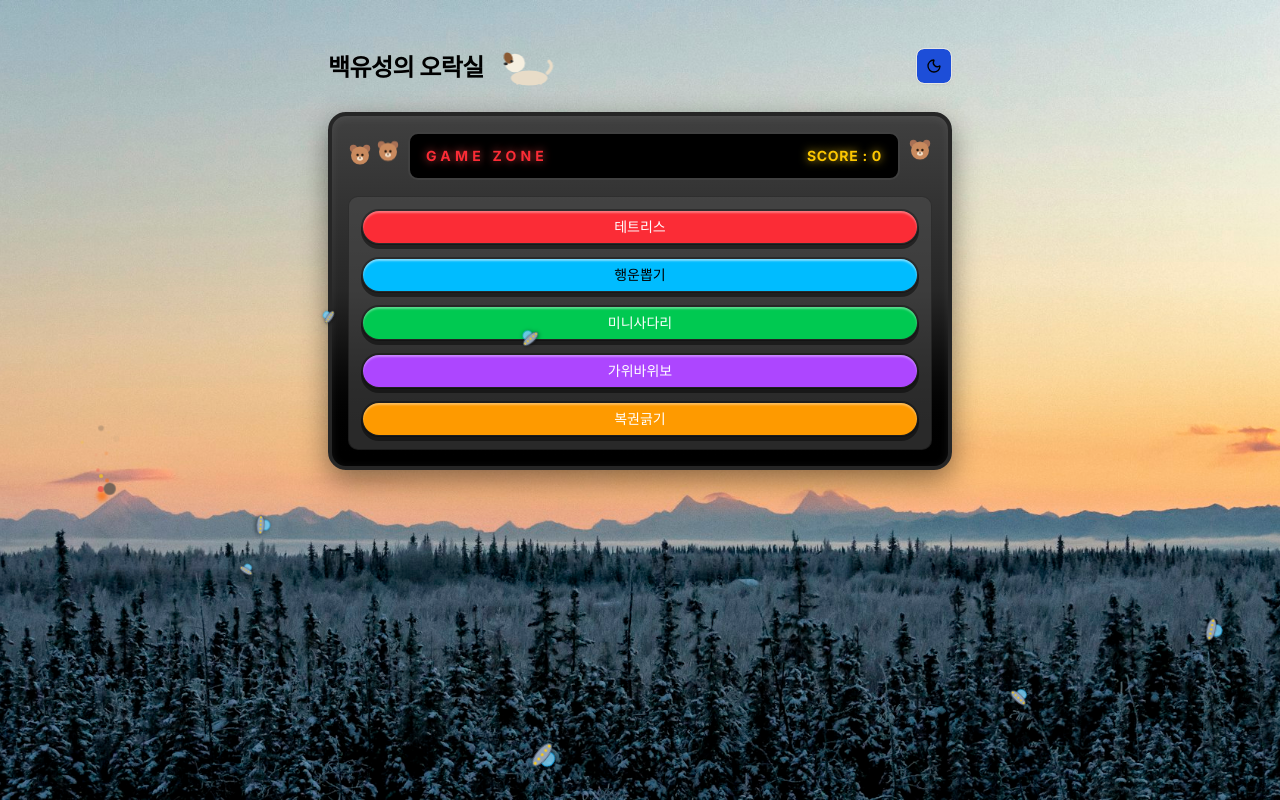
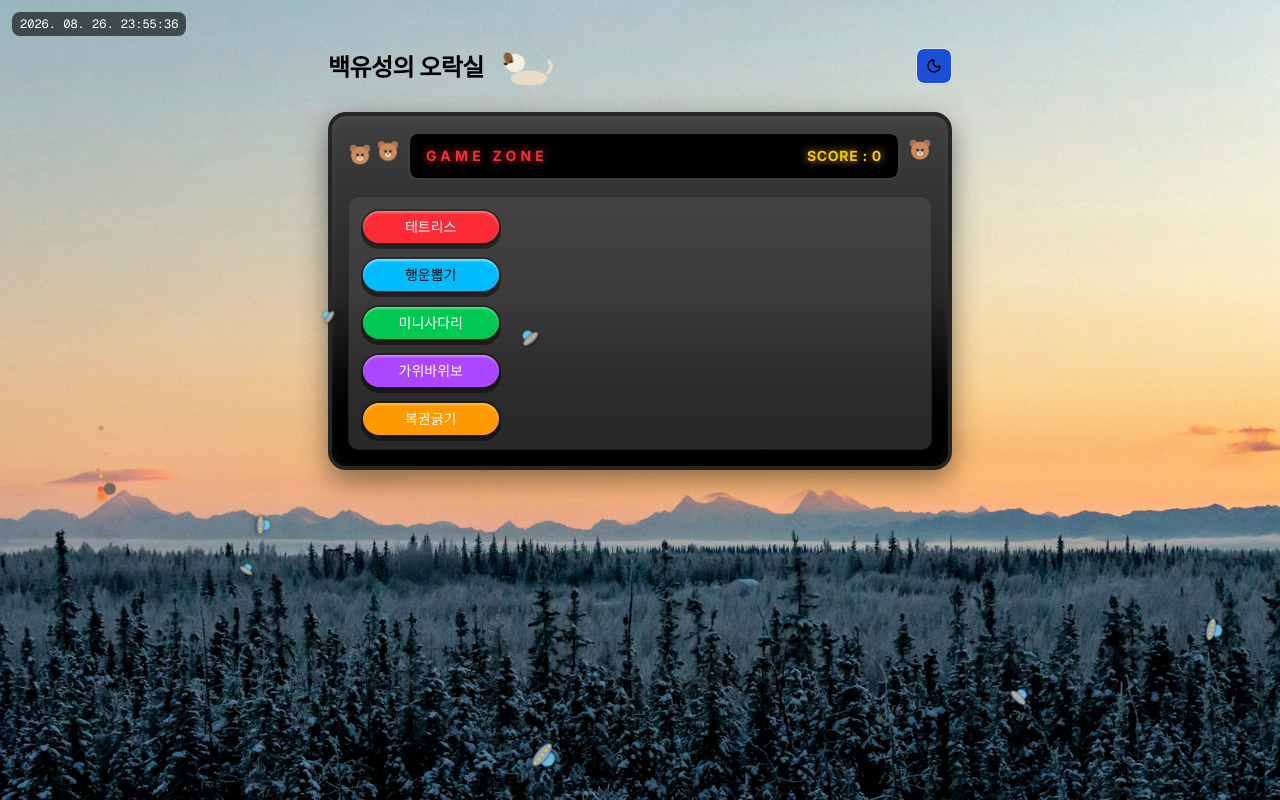
Before and after one commit to lu680035003500-sudo/0827_final_v1, a Next.js app: page / in a window 1280 px wide. Built offline with nearby package versions, Linux system fonts and the light colour scheme.

Commit message:
feat: 왼쪽 상단에 실시간 날짜/시간 표시, 게임 버튼 가로폭을 1/4로 축소
- LiveClock: useSyncExternalStore로 1초마다 갱신, SSR에서는 렌더링하지 않음
- 게임 버튼 5개에 w-1/4 적용

```diff
--- a/app/layout.tsx
+++ b/app/layout.tsx
@@ -5,6 +5,7 @@ import { cn } from "@/lib/utils";
 import { ThemeInitScript } from "@/components/theme/theme-init-script";
 import { BulletHoles } from "@/components/effects/bullet-holes";
 import { VolcanoEruption } from "@/components/effects/volcano-eruption";
+import { LiveClock } from "@/components/clock/live-clock";
 
 const inter = Inter({subsets:['latin'],variable:'--font-sans'});
 
@@ -34,6 +35,7 @@ export default function RootLayout({ children }: LayoutProps<"/">) {
         <ThemeInitScript />
       </head>
       <body className="min-h-full flex flex-col">
+        <LiveClock />
         <VolcanoEruption />
         {children}
         <BulletHoles />
--- /dev/null
+++ b/components/clock/live-clock.tsx
@@ -0,0 +1,36 @@
+"use client";
+
+import { useSyncExternalStore } from "react";
+
+function formatNow(): string {
+  return new Date().toLocaleString("ko-KR", {
+    year: "numeric",
+    month: "2-digit",
+    day: "2-digit",
+    hour: "2-digit",
+    minute: "2-digit",
+    second: "2-digit",
+    hour12: false,
+  });
+}
+
+function subscribe(callback: () => void) {
+  const timer = setInterval(callback, 1000);
+  return () => clearInterval(timer);
+}
+
+function getServerSnapshot(): string | null {
+  return null;
+}
+
+export function LiveClock() {
+  const now = useSyncExternalStore(subscribe, formatNow, getServerSnapshot);
+
+  if (!now) return null;
+
+  return (
+    <div className="fixed left-3 top-3 z-40 rounded-md bg-black/60 px-2 py-1 font-mono text-xs text-white">
+      {now}
+    </div>
+  );
+}
--- a/components/converter/converter.tsx
+++ b/components/converter/converter.tsx
@@ -82,7 +82,7 @@ export function Converter() {
         <Button
           type="button"
           variant="secondary"
-          className="rounded-full border-2 border-black/30 bg-red-500 text-white shadow-[0_4px_0_rgba(0,0,0,0.45),inset_0_2px_2px_rgba(255,255,255,0.35)] hover:bg-red-500 hover:brightness-110 active:translate-y-1 active:shadow-none"
+          className="w-1/4 rounded-full border-2 border-black/30 bg-red-500 text-white shadow-[0_4px_0_rgba(0,0,0,0.45),inset_0_2px_2px_rgba(255,255,255,0.35)] hover:bg-red-500 hover:brightness-110 active:translate-y-1 active:shadow-none"
           onClick={() => setShowGame(true)}
         >
           테트리스
@@ -91,7 +91,7 @@ export function Converter() {
         <Button
           type="button"
           variant="secondary"
-          className="rounded-full border-2 border-black/30 bg-sky-400 text-black shadow-[0_4px_0_rgba(0,0,0,0.45),inset_0_2px_2px_rgba(255,255,255,0.5)] hover:bg-sky-400 hover:brightness-110 active:translate-y-1 active:shadow-none"
+          className="w-1/4 rounded-full border-2 border-black/30 bg-sky-400 text-black shadow-[0_4px_0_rgba(0,0,0,0.45),inset_0_2px_2px_rgba(255,255,255,0.5)] hover:bg-sky-400 hover:brightness-110 active:translate-y-1 active:shadow-none"
           onClick={() => setShowLuckyDraw(true)}
         >
           행운뽑기
@@ -100,7 +100,7 @@ export function Converter() {
         <Button
           type="button"
           variant="secondary"
-          className="rounded-full border-2 border-black/30 bg-green-500 text-white shadow-[0_4px_0_rgba(0,0,0,0.45),inset_0_2px_2px_rgba(255,255,255,0.35)] hover:bg-green-500 hover:brightness-110 active:translate-y-1 active:shadow-none"
+          className="w-1/4 rounded-full border-2 border-black/30 bg-green-500 text-white shadow-[0_4px_0_rgba(0,0,0,0.45),inset_0_2px_2px_rgba(255,255,255,0.35)] hover:bg-green-500 hover:brightness-110 active:translate-y-1 active:shadow-none"
           onClick={() => setShowLadderGame(true)}
         >
           미니사다리
@@ -109,7 +109,7 @@ export function Converter() {
         <Button
           type="button"
           variant="secondary"
-          className="rounded-full border-2 border-black/30 bg-purple-500 text-white shadow-[0_4px_0_rgba(0,0,0,0.45),inset_0_2px_2px_rgba(255,255,255,0.35)] hover:bg-purple-500 hover:brightness-110 active:translate-y-1 active:shadow-none"
+          className="w-1/4 rounded-full border-2 border-black/30 bg-purple-500 text-white shadow-[0_4px_0_rgba(0,0,0,0.45),inset_0_2px_2px_rgba(255,255,255,0.35)] hover:bg-purple-500 hover:brightness-110 active:translate-y-1 active:shadow-none"
           onClick={() => setShowRps(true)}
         >
           가위바위보
@@ -118,7 +118,7 @@ export function Converter() {
         <Button
           type="button"
           variant="secondary"
-          className="rounded-full border-2 border-black/30 bg-amber-500 text-white shadow-[0_4px_0_rgba(0,0,0,0.45),inset_0_2px_2px_rgba(255,255,255,0.35)] hover:bg-amber-500 hover:brightness-110 active:translate-y-1 active:shadow-none"
+          className="w-1/4 rounded-full border-2 border-black/30 bg-amber-500 text-white shadow-[0_4px_0_rgba(0,0,0,0.45),inset_0_2px_2px_rgba(255,255,255,0.35)] hover:bg-amber-500 hover:brightness-110 active:translate-y-1 active:shadow-none"
           onClick={() => setShowScratchLottery(true)}
         >
           복권긁기
```
